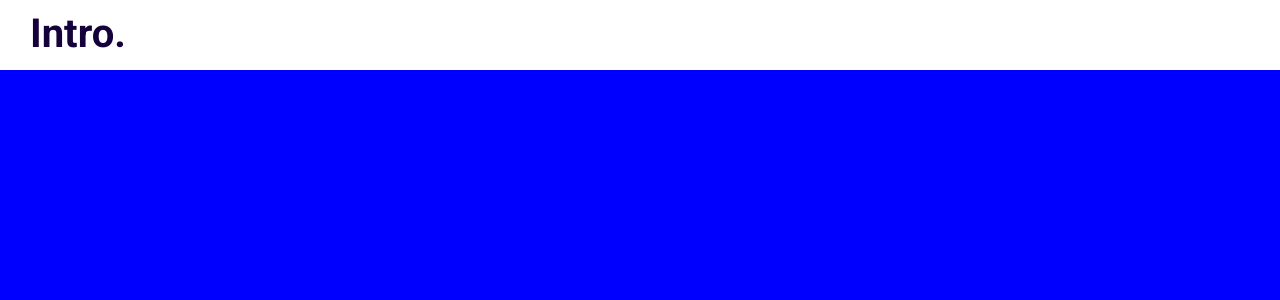
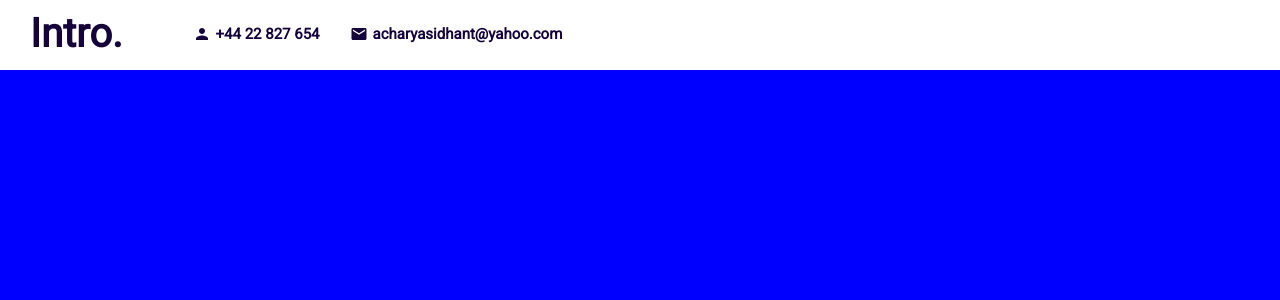
Before and after one commit to cdhant7/portfolio-react, a React (Create React App) app: page / in a window 1280 px wide. Shown: the top 300 px of the page. Built offline with nearby package versions, Linux system fonts and the light colour scheme.

Commit message:
Material-ui icons

```diff
--- a/package.json
+++ b/package.json
@@ -3,6 +3,8 @@
   "version": "0.1.0",
   "private": true,
   "dependencies": {
+    "@material-ui/core": "^4.12.4",
+    "@material-ui/icons": "^4.11.3",
     "@testing-library/jest-dom": "^5.16.5",
     "@testing-library/react": "^13.4.0",
     "@testing-library/user-event": "^13.5.0",
--- a/public/index.html
+++ b/public/index.html
@@ -12,7 +12,7 @@
     <link rel="apple-touch-icon" href="%PUBLIC_URL%/logo192.png" />
 
     <link rel="manifest" href="%PUBLIC_URL%/manifest.json" />
-    <link href="https://fonts.googleapis.com/css2?family=Raleway:ital,wght@1,300&family=Roboto:ital,wght@0,100;0,300;0,700;1,900&display=swap" rel="stylesheet">
+    <link href="https://fonts.googleapis.com/css2?family=Raleway:ital,wght@1,300&family=Roboto:ital,wght@0,100;200;300;400;500;700;1,900&display=swap" rel="stylesheet">
     <title>React Portfolio Website</title>
     <style>
        *{
--- a/src/components/topbar/Topbar.jsx
+++ b/src/components/topbar/Topbar.jsx
@@ -1,4 +1,5 @@
 import './topbar.scss'
+import {Person,Mail} from "@material-ui/icons"
 
 function Topbar() {
   return (
@@ -7,7 +8,12 @@
         <div className="left">
           <a href="#intro" className='logo'>Intro.</a>
           <div className="itemContainer">
-
+            <Person className='icon'/>
+            <span>+44 22 827 654</span>
+          </div>
+          <div className="itemContainer">
+            <Mail className='icon'/>
+            <span>acharyasidhant@yahoo.com</span>
           </div>
         </div>
 
--- a/src/components/topbar/topbar.scss
+++ b/src/components/topbar/topbar.scss
@@ -1,6 +1,6 @@
 @import "../../global.scss";
 
-.topbar{
+.topbar {
   width: 100%;
   height: 70px;
   background-color: white;
@@ -8,20 +8,37 @@
   position: fixed;
   z-index: 2;
 
-    .wrapper{
+  .wrapper {
     padding: 10px 30px;
     display: flex;
     align-items: center;
     justify-content: space-between;
 
-        .left{
+    .left {
+      display: flex;
+      align-items: center;
 
-
-            .logo{
+      .logo {
         font-size: 40px;
         font-weight: 700;
         text-decoration: none;
         color: inherit;
+        margin-right: 40px;
+      }
+      .itemContainer{
+        display: flex;
+        align-items: center;
+        margin-left: 30px;
+
+        .icon{
+            font-size: 18px;
+            margin-right: 5px;
+        }
+        span{
+            font-size: 15px;
+            font-weight: 600;
+        }
+
       }
     }
   }
```
Also changed, not shown: 1 other file (tests, documents, lock files or other folders). Lines whose indentation alone changed are shown as unchanged.
